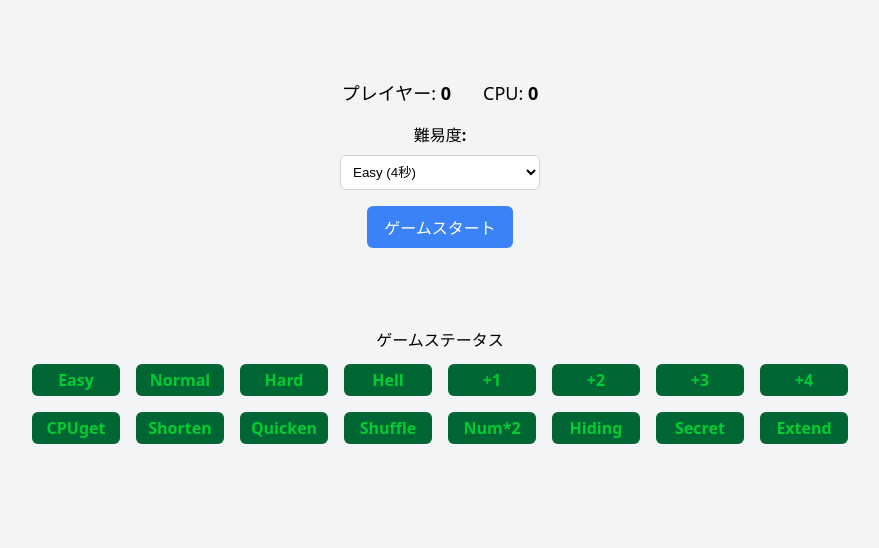
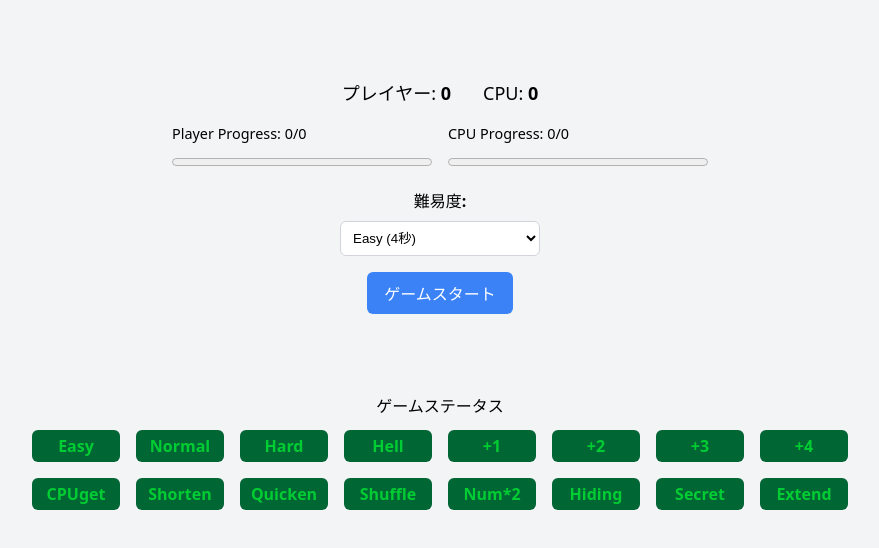
Before and after one commit to saaria/suji-sagashi-v3, a React (Vite) app: page / in a window 1280 px wide. Shown: the top 548 px of the page, without its empty margins (4-883 px from the left). Built offline with nearby package versions, Linux system fonts and the light colour scheme.

Commit message:
ステータスバーを初期状態から表示しておく

```diff
--- a/src/App.tsx
+++ b/src/App.tsx
@@ -201,7 +201,6 @@ function App() {
               CPU: <span style={{ fontWeight: 'bold' }}>{cpuScore}</span>
             </div>
           </div>
-          {activeDifficulty && (
           <div style={{
             display: 'flex',
             justifyContent: 'center',
@@ -231,7 +230,6 @@ function App() {
               />
             </div>
           </div>
-          )}
 
           {/* 難易度選択 */}
           <div style={{ maxWidth: '300px', margin: '0 auto', marginBottom: '1rem' }}>
```
Lines whose indentation alone changed are shown as unchanged.
